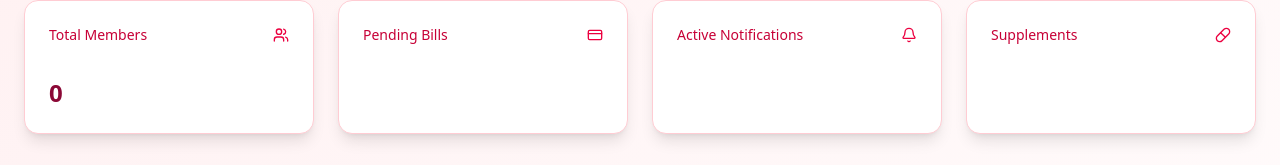
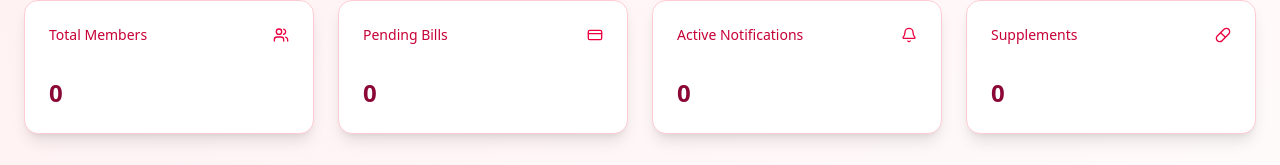
Before and after one commit to mk889426/UM-Gym-management-system, a React (Vite) app in the folder frontend/: page / in a window 1280 px wide. Shown: the part 209-374 px from the top of the page. Built offline with nearby package versions, Linux system fonts and the light colour scheme; no server answers; sample sign-in values are in the browser's storage.

Commit message:
final changes

```diff
--- a/frontend/src/components/LoginForm.tsx
+++ b/frontend/src/components/LoginForm.tsx
@@ -47,8 +47,7 @@ export default function LoginForm({ role, goBack }: Props) {
     setStatus("loading")
 
     try {
-      const result = await dispatch(
-        login({ username, password, role })
+      const result = await dispatch(login({ username, password, role })
       ).unwrap()
 
       toast.success("Login successful 🎉", {
--- a/frontend/src/components/Navbar.tsx
+++ b/frontend/src/components/Navbar.tsx
@@ -30,6 +30,7 @@ const Navbar: FC = () => {
 
     setTimeout(() => {
       dispatch(logout())
+      localStorage.clear();
       navigate("/login")
     }, 1000)
   }
--- a/frontend/src/components/dashboard/NotificationsTab.tsx
+++ b/frontend/src/components/dashboard/NotificationsTab.tsx
@@ -33,7 +33,7 @@ export function NotificationsTab() {
 
   try {
     const resultAction = await dispatch(assignNotification(notificationForm))
-    const data = unwrapResult(resultAction) // data is type Notification
+    const data = unwrapResult(resultAction)
 
     toast.success("Notification added successfully")
     setNotificationForm({ memberId: "", message: "", date: "" })
--- a/frontend/src/components/dashboard/StatsCards.tsx
+++ b/frontend/src/components/dashboard/StatsCards.tsx
@@ -18,47 +18,61 @@ const itemVariants = {
 }
 
 export function StatsCards() {
-  const { members } = useAppSelector((state: RootState) => state.admin) ;
+  const { members } = useAppSelector((state: RootState) => state.admin)
+  const  bills  = useAppSelector((state: RootState) => state.admin.bills)
+  const  notifications  = useAppSelector((state: RootState) => state.admin.notifications)
+  const  supplements  = useAppSelector((state: RootState) => state.admin.supplements)
 
   return (
-    <motion.div variants={itemVariants} className="grid grid-cols-1 md:grid-cols-2 lg:grid-cols-4 gap-6">
+    <motion.div
+      variants={itemVariants}
+      initial="hidden"
+      animate="visible"
+      className="grid grid-cols-1 md:grid-cols-2 lg:grid-cols-4 gap-6"
+    >
+      {/* Members */}
       <Card className="bg-white border-rose-200 shadow-lg">
         <CardHeader className="flex flex-row items-center justify-between space-y-0 pb-2">
           <CardTitle className="text-sm font-medium text-rose-700">Total Members</CardTitle>
           <Users className="h-4 w-4 text-rose-600" />
         </CardHeader>
         <CardContent>
-          <div className="text-2xl font-bold text-rose-900">{members.length}</div>
+          <div className="text-2xl font-bold text-rose-900">{members?.length || 0}</div>
         </CardContent>
       </Card>
 
+      {/* Bills */}
       <Card className="bg-white border-rose-200 shadow-lg">
         <CardHeader className="flex flex-row items-center justify-between space-y-0 pb-2">
           <CardTitle className="text-sm font-medium text-rose-700">Pending Bills</CardTitle>
           <CreditCard className="h-4 w-4 text-rose-600" />
         </CardHeader>
         <CardContent>
-          {/* <div className="text-2xl font-bold text-rose-900">{bills.filter((b) => b.status === "pending").length}</div> */}
+          <div className="text-2xl font-bold text-rose-900">
+            {bills?.filter((b) => b.status === "pending").length || 0}
+          </div>
         </CardContent>
       </Card>
 
+      {/* Notifications */}
       <Card className="bg-white border-rose-200 shadow-lg">
         <CardHeader className="flex flex-row items-center justify-between space-y-0 pb-2">
           <CardTitle className="text-sm font-medium text-rose-700">Active Notifications</CardTitle>
           <Bell className="h-4 w-4 text-rose-600" />
         </CardHeader>
         <CardContent>
-          {/* <div className="text-2xl font-bold text-rose-900">{notifications.length}</div> */}
+          <div className="text-2xl font-bold text-rose-900">{notifications?.length || 0}</div>
         </CardContent>
       </Card>
 
+      {/* Supplements */}
       <Card className="bg-white border-rose-200 shadow-lg">
         <CardHeader className="flex flex-row items-center justify-between space-y-0 pb-2">
           <CardTitle className="text-sm font-medium text-rose-700">Supplements</CardTitle>
           <Pill className="h-4 w-4 text-rose-600" />
         </CardHeader>
         <CardContent>
-          {/* <div className="text-2xl font-bold text-rose-900">{supplements.length}</div> */}
+          <div className="text-2xl font-bold text-rose-900">{supplements?.length || 0}</div>
         </CardContent>
       </Card>
     </motion.div>
--- a/frontend/src/features/member/memberSlice.ts
+++ b/frontend/src/features/member/memberSlice.ts
@@ -2,6 +2,7 @@ import { createSlice, createAsyncThunk, type PayloadAction } from "@reduxjs/tool
 import api from "../../api/axios";
 import type { Bill, DietDetail, Member, Notification } from "../../types/Gym";
 import type { RootState } from "../../app/store";
+import { logout } from "../auth/authSlice";
 
 interface MemberState {
   list: Member[];
@@ -115,6 +116,7 @@ export const memberSlice = createSlice({
     b.addCase(getMemberDashboard.rejected, (s) => {
       s.dashboardStatus = "failed";
     });
+    b.addCase(logout, () => initialState);
   },
 });
 
--- a/frontend/src/pages/UserHomepage.tsx
+++ b/frontend/src/pages/UserHomepage.tsx
@@ -12,7 +12,6 @@ import {
 import { Input } from "../components/ui/input"
 import { Badge } from "../components/ui/badge"
 import { Search, User as UserIcon, Shield, Phone, Mail } from "lucide-react"
-import axios from "axios"
 import { useAppDispatch, useAppSelector } from "../hooks"
 import { fetchUserDetails } from "../features/user/userSlice"
 import type { RootState } from "../app/store"
```
Also changed, not shown: 1 other file (tests, documents, lock files or other folders).
